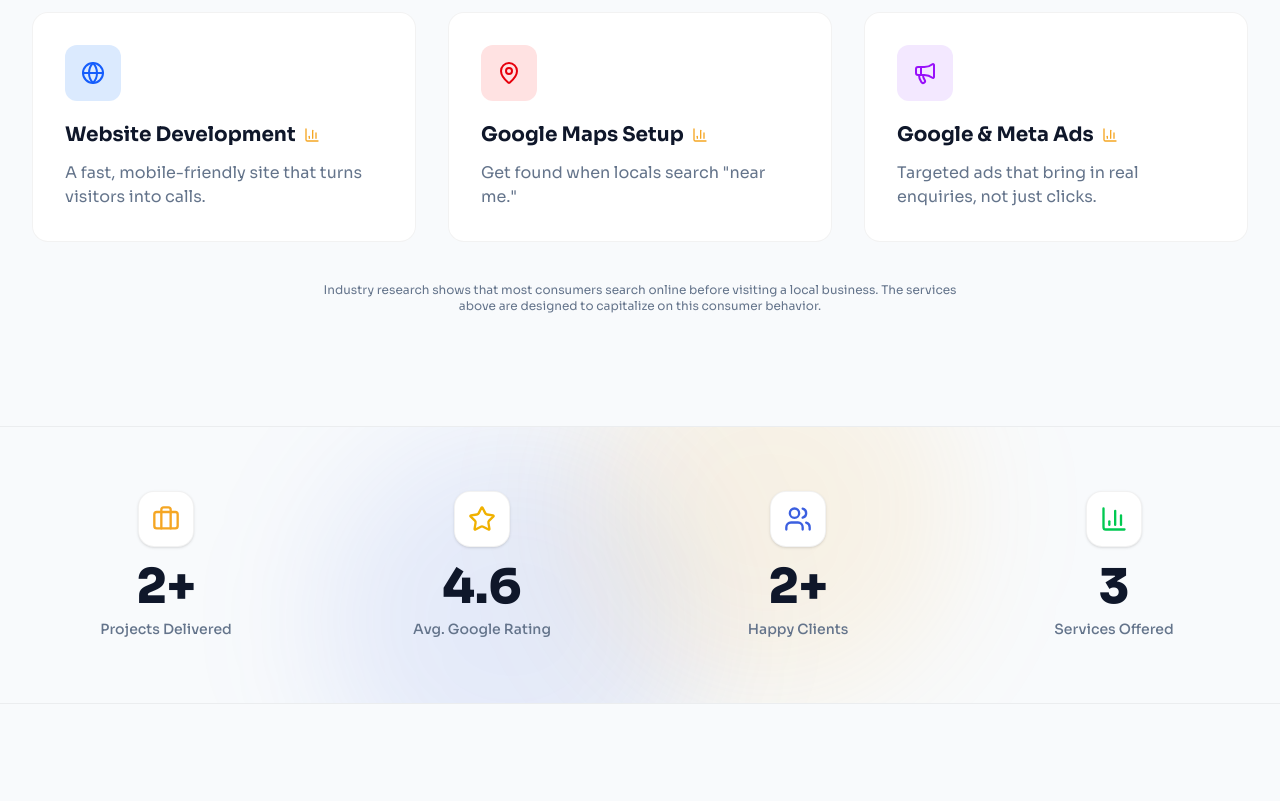
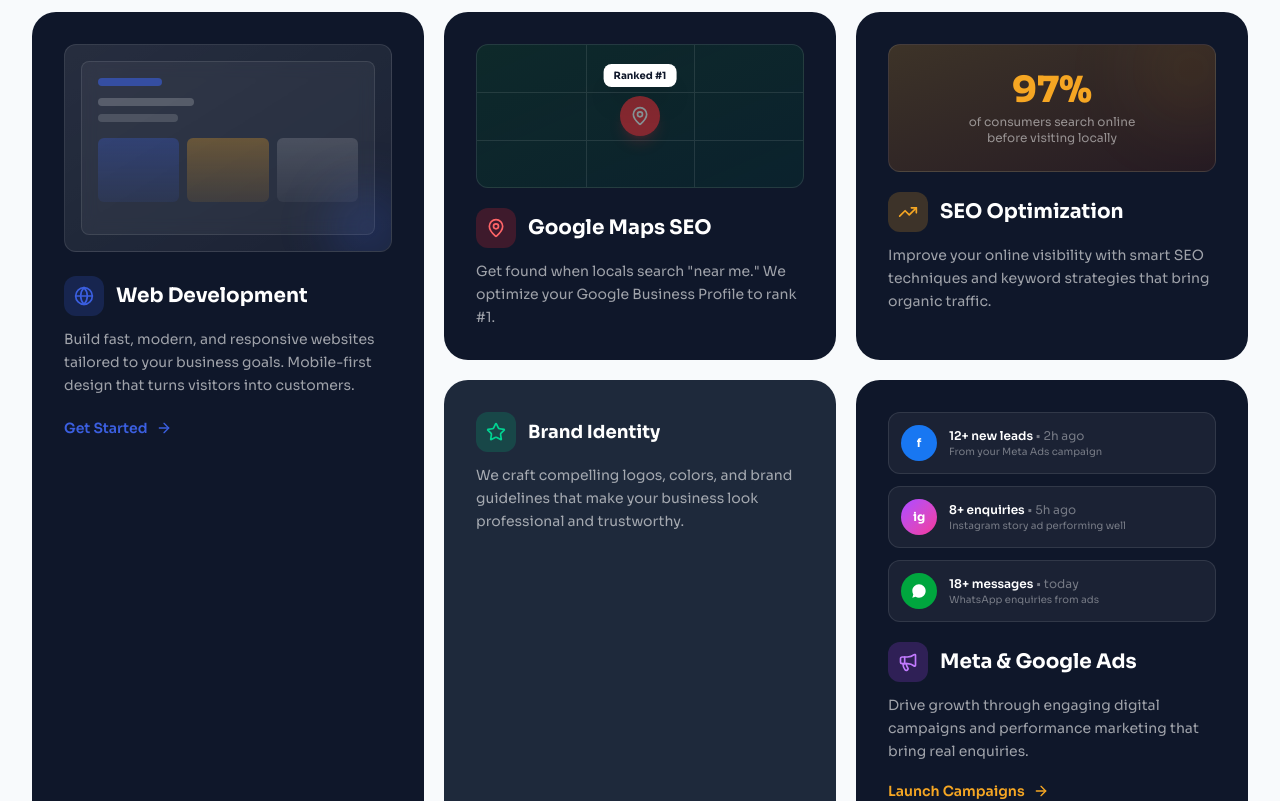
Before and after one commit to ynandakishorereddy/BuildVerse, a Next.js app: page / in a window 1280 px wide. Shown: the part 1120-1921 px from the top of the page. Built offline with nearby package versions, Linux system fonts and the light colour scheme.

Commit message:
Redesign Services with bento grid dark cards layout

```diff
--- a/components/Services.tsx
+++ b/components/Services.tsx
@@ -1,13 +1,13 @@
 'use client';
 
-import { Globe, MapPin, Megaphone, BarChart3 } from 'lucide-react';
+import { Globe, MapPin, Megaphone, ArrowRight, TrendingUp, Star, Users } from 'lucide-react';
 import { useInView } from '@/hooks/useInView';
 
 export default function Services() {
   const { ref, isInView } = useInView(0.1);
 
   return (
-    <section id="services" className="py-20 lg:py-28 bg-background">
+    <section id="services" className="py-16 sm:py-20 lg:py-28 bg-background">
       <div className="max-w-7xl mx-auto px-4 sm:px-6 lg:px-8">
 
         <div
@@ -16,60 +16,176 @@
             isInView ? 'opacity-100 translate-y-0' : 'opacity-0 translate-y-10'
           }`}
         >
-          <p className="text-sm tracking-[0.2em] text-link-blue font-medium uppercase mb-3">
-            WHAT WE DO
-          </p>
-          <h2 className="text-3xl lg:text-4xl font-bold text-primary mb-4">
-            Three services, one team.
-          </h2>
-          <p className="text-lg text-muted max-w-2xl mb-14">
-            Pick one or combine them. Everything below is a concrete, real deliverable — no vague promises.
-          </p>
+          <div className="text-center mb-10 sm:mb-14">
+            <p className="text-sm tracking-[0.2em] text-link-blue font-medium uppercase mb-3">
+              WHAT WE DO
+            </p>
+            <h2 className="text-3xl lg:text-4xl font-bold text-primary mb-4 font-sora">
+              What do we offer?
+            </h2>
+            <p className="text-base sm:text-lg text-muted max-w-2xl mx-auto">
+              Pick one or combine them. Everything below is a concrete, real deliverable — no vague promises.
+            </p>
+          </div>
 
-          <div className="grid grid-cols-1 md:grid-cols-3 gap-8">
+          {/* Bento Grid Layout */}
+          <div className="grid grid-cols-1 sm:grid-cols-2 lg:grid-cols-3 gap-4 sm:gap-5 auto-rows-auto">
 
-            <div className={`bg-card rounded-2xl p-8 hover:shadow-[0_10px_40px_rgba(59,95,224,0.1)] hover:-translate-y-1 transition-all duration-300 border border-black/5 group ${isInView ? 'animate-fade-in-up' : 'opacity-0'}`}>
-              <div className="w-14 h-14 rounded-xl bg-blue-100 flex items-center justify-center mb-5 group-hover:scale-105 transition-transform">
-                <Globe className="w-6 h-6 text-blue-600" />
+            {/* Card 1 - Website Development (Large) */}
+            <div className={`sm:col-span-1 lg:row-span-2 bg-[#0F172A] rounded-2xl sm:rounded-3xl p-6 sm:p-8 group hover:shadow-2xl transition-all duration-500 relative overflow-hidden ${isInView ? 'animate-fade-in-up' : 'opacity-0'}`}>
+              {/* Decorative mockup */}
+              <div className="relative w-full h-40 sm:h-52 mb-6 rounded-xl overflow-hidden bg-gradient-to-br from-white/10 to-white/5 border border-white/10">
+                <div className="absolute inset-3 sm:inset-4 bg-white/5 backdrop-blur rounded-lg border border-white/10 p-3 sm:p-4">
+                  <div className="h-2 w-16 bg-link-blue/60 rounded-full mb-3"></div>
+                  <div className="h-2 w-24 bg-white/20 rounded-full mb-2"></div>
+                  <div className="h-2 w-20 bg-white/15 rounded-full mb-4"></div>
+                  <div className="grid grid-cols-3 gap-2">
+                    <div className="h-12 sm:h-16 bg-gradient-to-b from-link-blue/30 to-link-blue/10 rounded-md"></div>
+                    <div className="h-12 sm:h-16 bg-gradient-to-b from-accent/30 to-accent/10 rounded-md"></div>
+                    <div className="h-12 sm:h-16 bg-gradient-to-b from-white/15 to-white/5 rounded-md"></div>
+                  </div>
+                </div>
+                <div className="absolute -bottom-4 -right-4 w-20 h-20 bg-link-blue/20 rounded-full blur-xl"></div>
               </div>
-              <div className="flex items-center gap-2">
-                <h3 className="text-xl font-bold text-primary">Website Development</h3>
-                <BarChart3 className="w-4 h-4 text-accent" />
+              <div className="flex items-center gap-3 mb-3">
+                <div className="w-10 h-10 rounded-xl bg-link-blue/20 flex items-center justify-center">
+                  <Globe className="w-5 h-5 text-link-blue" />
+                </div>
+                <h3 className="text-xl font-bold text-white font-sora">Web Development</h3>
               </div>
-              <p className="text-muted mt-3">
-                A fast, mobile-friendly site that turns visitors into calls.
+              <p className="text-white/60 text-sm leading-relaxed mb-5">
+                Build fast, modern, and responsive websites tailored to your business goals. Mobile-first design that turns visitors into customers.
+              </p>
+              <a href="/#contact" className="inline-flex items-center gap-2 text-sm font-semibold text-link-blue hover:text-white transition-colors group/link">
+                Get Started <ArrowRight className="w-4 h-4 group-hover/link:translate-x-1 transition-transform" />
+              </a>
+            </div>
+
+            {/* Card 2 - Google Maps (Medium with map mockup) */}
+            <div className={`bg-[#0F172A] rounded-2xl sm:rounded-3xl p-6 sm:p-8 group hover:shadow-2xl transition-all duration-500 relative overflow-hidden ${isInView ? 'animate-fade-in-up animate-delay-200' : 'opacity-0'}`}>
+              {/* Map mockup */}
+              <div className="relative w-full h-32 sm:h-36 mb-5 rounded-xl overflow-hidden bg-gradient-to-br from-green-900/30 to-emerald-900/20 border border-white/10">
+                <div className="absolute inset-0 flex items-center justify-center">
+                  <div className="relative">
+                    <div className="w-10 h-10 bg-red-500 rounded-full flex items-center justify-center shadow-lg shadow-red-500/30 animate-pulse">
+                      <MapPin className="w-5 h-5 text-white" />
+                    </div>
+                    <div className="absolute -top-8 left-1/2 -translate-x-1/2 bg-white rounded-lg px-2.5 py-1 shadow-xl whitespace-nowrap">
+                      <p className="text-[10px] font-bold text-primary">Ranked #1</p>
+                    </div>
+                  </div>
+                </div>
+                {/* Map grid lines */}
+                <div className="absolute inset-0 opacity-10">
+                  <div className="absolute top-1/3 w-full h-px bg-white"></div>
+                  <div className="absolute top-2/3 w-full h-px bg-white"></div>
+                  <div className="absolute left-1/3 h-full w-px bg-white"></div>
+                  <div className="absolute left-2/3 h-full w-px bg-white"></div>
+                </div>
+              </div>
+              <div className="flex items-center gap-3 mb-3">
+                <div className="w-10 h-10 rounded-xl bg-red-500/20 flex items-center justify-center">
+                  <MapPin className="w-5 h-5 text-red-400" />
+                </div>
+                <h3 className="text-xl font-bold text-white font-sora">Google Maps SEO</h3>
+              </div>
+              <p className="text-white/60 text-sm leading-relaxed">
+                Get found when locals search &quot;near me.&quot; We optimize your Google Business Profile to rank #1.
               </p>
             </div>
 
-            <div className={`bg-card rounded-2xl p-8 hover:shadow-[0_10px_40px_rgba(59,95,224,0.1)] hover:-translate-y-1 transition-all duration-300 border border-black/5 group ${isInView ? 'animate-fade-in-up animate-delay-200' : 'opacity-0'}`}>
-              <div className="w-14 h-14 rounded-xl bg-red-100 flex items-center justify-center mb-5 group-hover:scale-105 transition-transform">
-                <MapPin className="w-6 h-6 text-red-600" />
+            {/* Card 3 - SEO (with stats) */}
+            <div className={`bg-[#0F172A] rounded-2xl sm:rounded-3xl p-6 sm:p-8 group hover:shadow-2xl transition-all duration-500 relative overflow-hidden ${isInView ? 'animate-fade-in-up animate-delay-400' : 'opacity-0'}`}>
+              {/* Decorative globe/wave */}
+              <div className="relative w-full h-28 sm:h-32 mb-5 rounded-xl overflow-hidden bg-gradient-to-br from-accent/20 to-orange-900/20 border border-white/10 flex items-center justify-center">
+                <div className="text-center">
+                  <p className="text-3xl sm:text-4xl font-extrabold text-accent font-sora">97%</p>
+                  <p className="text-[10px] sm:text-xs text-white/50 mt-1">of consumers search online<br/>before visiting locally</p>
+                </div>
+                <div className="absolute -top-6 -right-6 w-24 h-24 bg-accent/10 rounded-full blur-2xl"></div>
               </div>
-              <div className="flex items-center gap-2">
-                <h3 className="text-xl font-bold text-primary">Google Maps Setup</h3>
-                <BarChart3 className="w-4 h-4 text-accent" />
+              <div className="flex items-center gap-3 mb-3">
+                <div className="w-10 h-10 rounded-xl bg-accent/20 flex items-center justify-center">
+                  <TrendingUp className="w-5 h-5 text-accent" />
+                </div>
+                <h3 className="text-xl font-bold text-white font-sora">SEO Optimization</h3>
               </div>
-              <p className="text-muted mt-3">
-                Get found when locals search &quot;near me.&quot;
+              <p className="text-white/60 text-sm leading-relaxed">
+                Improve your online visibility with smart SEO techniques and keyword strategies that bring organic traffic.
               </p>
             </div>
 
-            <div className={`bg-card rounded-2xl p-8 hover:shadow-[0_10px_40px_rgba(59,95,224,0.1)] hover:-translate-y-1 transition-all duration-300 border border-black/5 group ${isInView ? 'animate-fade-in-up animate-delay-400' : 'opacity-0'}`}>
-              <div className="w-14 h-14 rounded-xl bg-purple-100 flex items-center justify-center mb-5 group-hover:scale-105 transition-transform">
-                <Megaphone className="w-6 h-6 text-purple-600" />
+            {/* Card 4 - App/Product Debugging (Small) */}
+            <div className={`bg-[#1E293B] rounded-2xl sm:rounded-3xl p-6 sm:p-8 group hover:shadow-2xl transition-all duration-500 ${isInView ? 'animate-fade-in-up animate-delay-200' : 'opacity-0'}`}>
+              <div className="flex items-center gap-3 mb-3">
+                <div className="w-10 h-10 rounded-xl bg-emerald-500/20 flex items-center justify-center">
+                  <Star className="w-5 h-5 text-emerald-400" />
+                </div>
+                <h3 className="text-lg font-bold text-white font-sora">Brand Identity</h3>
               </div>
-              <div className="flex items-center gap-2">
-                <h3 className="text-xl font-bold text-primary">Google & Meta Ads</h3>
-                <BarChart3 className="w-4 h-4 text-accent" />
+              <p className="text-white/60 text-sm leading-relaxed">
+                We craft compelling logos, colors, and brand guidelines that make your business look professional and trustworthy.
+              </p>
+            </div>
+
+            {/* Card 5 - Meta Ads (Medium with social proof) */}
+            <div className={`bg-[#0F172A] rounded-2xl sm:rounded-3xl p-6 sm:p-8 group hover:shadow-2xl transition-all duration-500 relative overflow-hidden ${isInView ? 'animate-fade-in-up animate-delay-400' : 'opacity-0'}`}>
+              {/* Social proof mockup */}
+              <div className="space-y-3 mb-5">
+                <div className="flex items-center gap-3 bg-white/5 rounded-xl p-3 border border-white/10">
+                  <div className="w-9 h-9 rounded-full bg-[#1877F2] flex items-center justify-center text-white font-bold text-xs shrink-0">f</div>
+                  <div className="flex-1 min-w-0">
+                    <p className="text-xs font-semibold text-white">12+ new leads <span className="text-white/40 font-normal">• 2h ago</span></p>
+                    <p className="text-[10px] text-white/40 truncate">From your Meta Ads campaign</p>
+                  </div>
+                </div>
+                <div className="flex items-center gap-3 bg-white/5 rounded-xl p-3 border border-white/10">
+                  <div className="w-9 h-9 rounded-full bg-gradient-to-br from-purple-500 to-pink-500 flex items-center justify-center text-white font-bold text-xs shrink-0">ig</div>
+                  <div className="flex-1 min-w-0">
+                    <p className="text-xs font-semibold text-white">8+ enquiries <span className="text-white/40 font-normal">• 5h ago</span></p>
+                    <p className="text-[10px] text-white/40 truncate">Instagram story ad performing well</p>
+                  </div>
+                </div>
+                <div className="flex items-center gap-3 bg-white/5 rounded-xl p-3 border border-white/10">
+                  <div className="w-9 h-9 rounded-full bg-green-600 flex items-center justify-center text-white font-bold text-xs shrink-0">
+                    <svg className="w-4 h-4" viewBox="0 0 24 24" fill="currentColor"><path d="M17.472 14.382c-.297-.149-1.758-.867-2.03-.967-.273-.099-.471-.148-.67.15-.197.297-.767.966-.94 1.164-.173.199-.347.223-.644.075-.297-.15-1.255-.463-2.39-1.475-.883-.788-1.48-1.761-1.653-2.059-.173-.297-.018-.458.13-.606.134-.133.298-.347.446-.52.149-.174.198-.298.298-.497.099-.198.05-.371-.025-.52-.075-.149-.669-1.612-.916-2.207-.242-.579-.487-.5-.669-.51-.173-.008-.371-.01-.57-.01-.198 0-.52.074-.792.372-.272.297-1.04 1.016-1.04 2.479 0 1.462 1.065 2.875 1.213 3.074.149.198 2.096 3.2 5.077 4.487.709.306 1.262.489 1.694.625.712.227 1.36.195 1.871.118.571-.085 1.758-.719 2.006-1.413.248-.694.248-1.289.173-1.413-.074-.124-.272-.198-.57-.347z"/><path d="M12 2C6.477 2 2 6.477 2 12c0 1.89.525 3.66 1.438 5.168L2 22l4.832-1.438A9.955 9.955 0 0012 22c5.523 0 10-4.477 10-10S17.523 2 12 2z"/></svg>
+                  </div>
+                  <div className="flex-1 min-w-0">
+                    <p className="text-xs font-semibold text-white">18+ messages <span className="text-white/40 font-normal">• today</span></p>
+                    <p className="text-[10px] text-white/40 truncate">WhatsApp enquiries from ads</p>
+                  </div>
+                </div>
               </div>
-              <p className="text-muted mt-3">
-                Targeted ads that bring in real enquiries, not just clicks.
+              <div className="flex items-center gap-3 mb-3">
+                <div className="w-10 h-10 rounded-xl bg-purple-500/20 flex items-center justify-center">
+                  <Megaphone className="w-5 h-5 text-purple-400" />
+                </div>
+                <h3 className="text-xl font-bold text-white font-sora">Meta & Google Ads</h3>
+              </div>
+              <p className="text-white/60 text-sm leading-relaxed mb-4">
+                Drive growth through engaging digital campaigns and performance marketing that bring real enquiries.
+              </p>
+              <a href="/#contact" className="inline-flex items-center gap-2 text-sm font-semibold text-accent hover:text-white transition-colors group/link">
+                Launch Campaigns <ArrowRight className="w-4 h-4 group-hover/link:translate-x-1 transition-transform" />
+              </a>
+            </div>
+
+            {/* Card 6 - Social Media (Small) */}
+            <div className={`bg-[#1E293B] rounded-2xl sm:rounded-3xl p-6 sm:p-8 group hover:shadow-2xl transition-all duration-500 ${isInView ? 'animate-fade-in-up animate-delay-200' : 'opacity-0'}`}>
+              <div className="flex items-center gap-3 mb-3">
+                <div className="w-10 h-10 rounded-xl bg-sky-500/20 flex items-center justify-center">
+                  <Users className="w-5 h-5 text-sky-400" />
+                </div>
+                <h3 className="text-lg font-bold text-white font-sora">Social Media</h3>
+              </div>
+              <p className="text-white/60 text-sm leading-relaxed">
+                We manage your social media presence to build community, increase brand awareness, and drive engagement.
               </p>
             </div>
 
           </div>
 
-          <p className="text-xs text-muted text-center mt-10 max-w-2xl mx-auto">
+          <p className="text-xs text-muted text-center mt-8 sm:mt-10 max-w-2xl mx-auto">
             Industry research shows that most consumers search online before visiting a local business. The services above are designed to capitalize on this consumer behavior.
           </p>
         </div>
```
